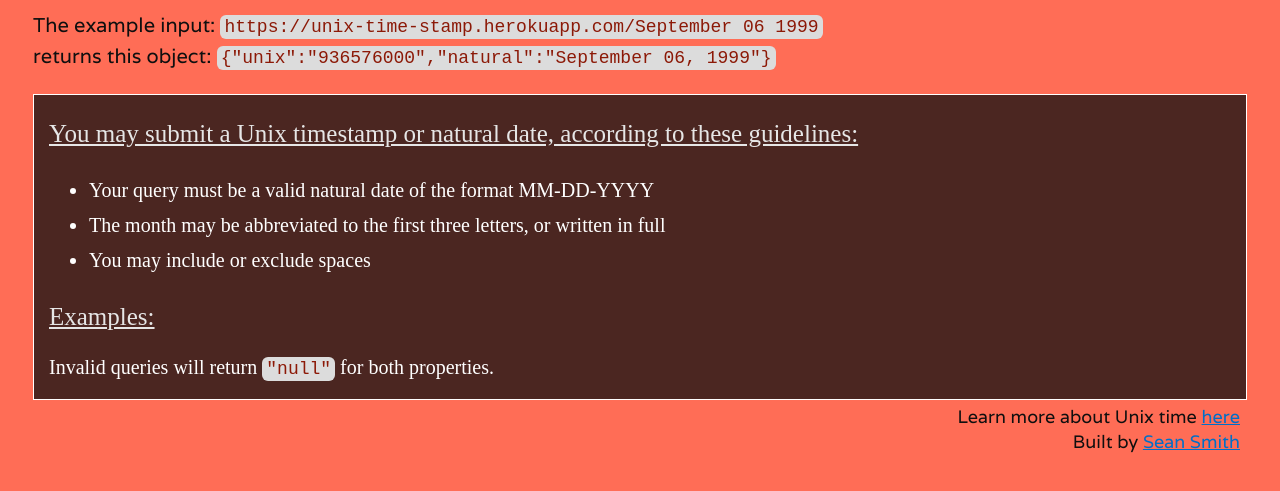
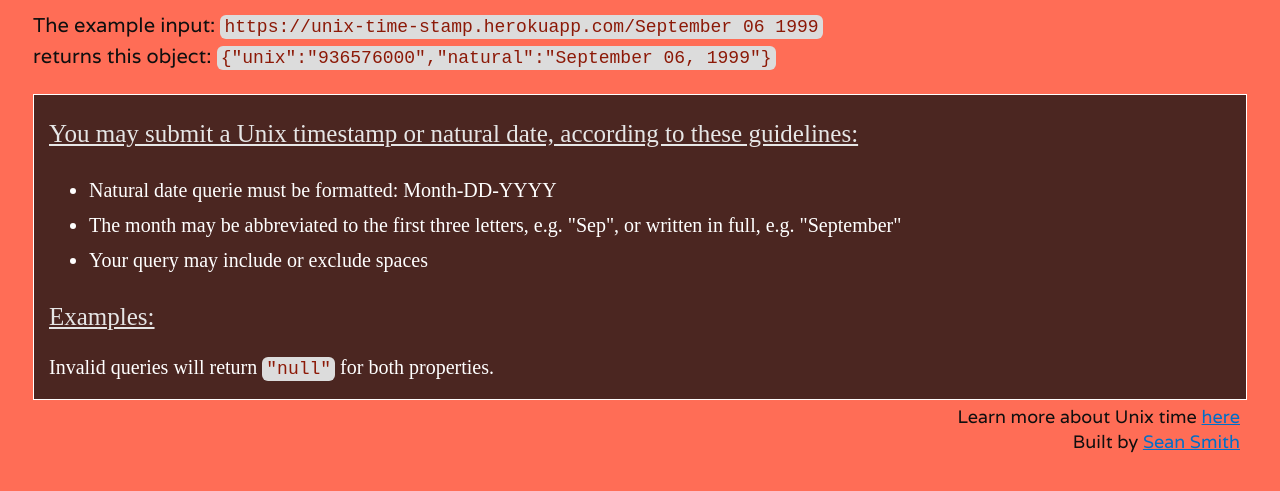
Before and after one commit to bonham000/unix-time-stamp, a website: page client/views/index.html in a window 1280 px wide. Both pictures are taken after a click on the link 453 px from the left and 332 px from the top of the page. Shown: the part 199-690 px from the top of the page. Drawn offline with nearby package versions, Linux system fonts and the light colour scheme.

Commit message:
updated instructions

```diff
--- a/client/views/index.html
+++ b/client/views/index.html
@@ -31,14 +31,14 @@
     <p class="rules"><a id="guide" href="#!">You may submit a Unix timestamp or natural date, according to these guidelines:</a></p>
 
     <ul class="list guidelines">
-      <li>Your query must be a valid natural date of the format MM-DD-YYYY</li>
-      <li>The month may be abbreviated to the first three letters, or written in full</li>
-      <li>You may include or exclude spaces</li>
+      <li>Natural date querie must be formatted: Month-DD-YYYY</li>
+      <li>The month may be abbreviated to the first three letters, e.g. "Sep", or written in full, e.g. "September"</li>
+      <li>Your query may include or exclude spaces</li>
     </ul>
     <p class="rules"> <a id="examplesToggle" href="#!">Examples:</a></p>
     <ul class="list examples">
       <li><span class="valid">Valid:</span> "Sep 04 2016"</li>
-      <li><span class="valid">Valid:</span> "March 29 1999"</li>
+      <li><span class="valid">Valid:</span> "March291999"</li>
       <li><span class="valid">Valid:</span> "Aug 01 2090"</li>
       <li><span class="invalid">Invalid:</span> "Sep 4 2016"</li>
       <li><span class="invalid">Invalid:</span> "Sept 4 2016"</li>
```
